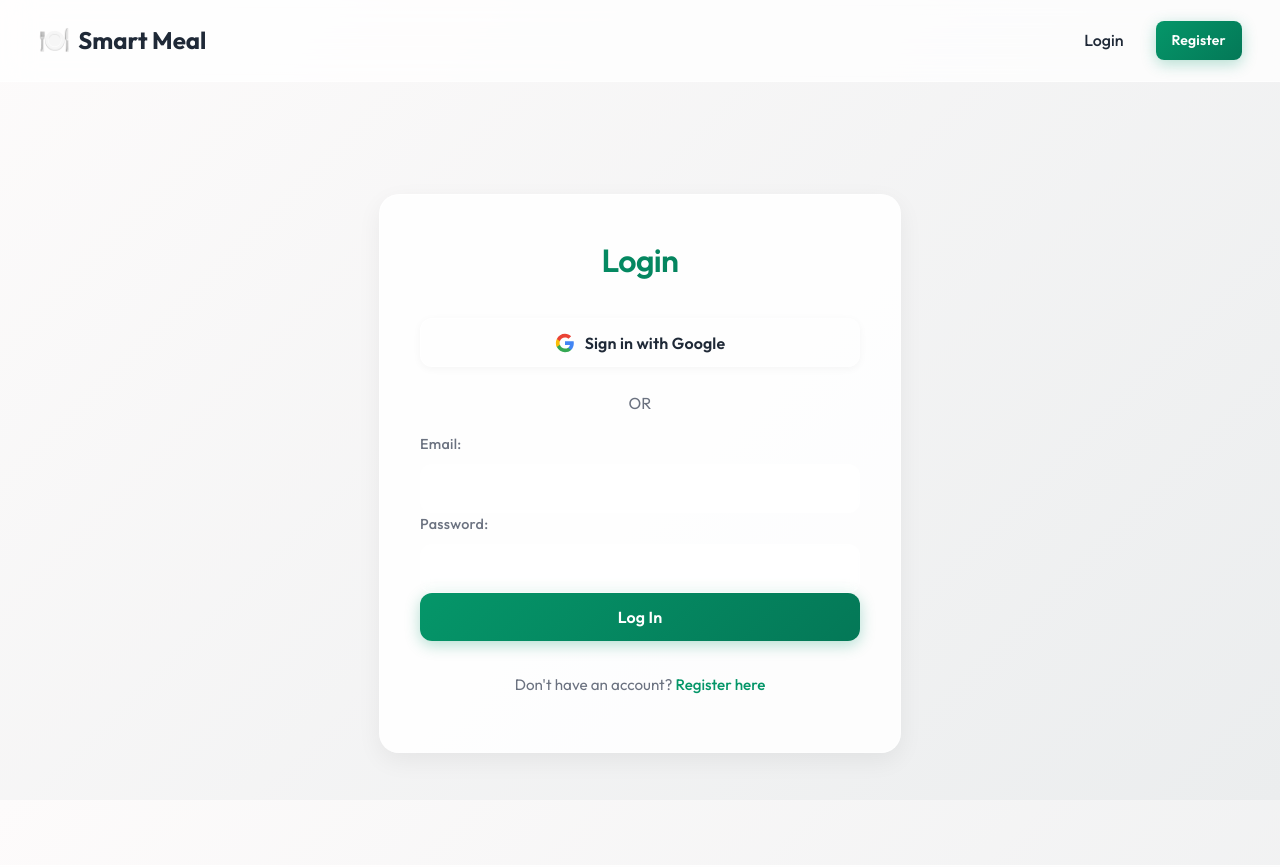
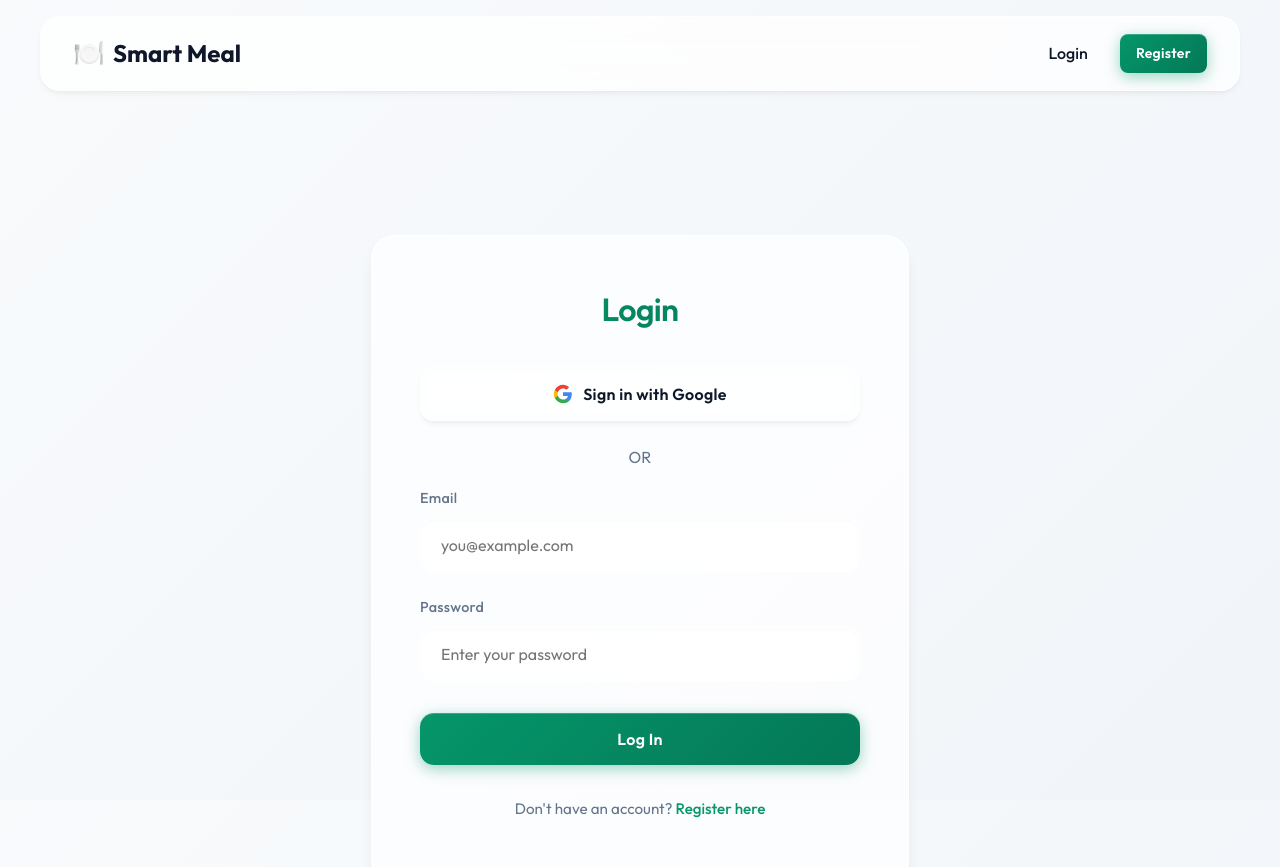
Before and after one commit to Raashidh-Rizvi/SmartMeal, a React app in the folder smartmeal/frontend/: page /login in a window 1280 px wide. Shown: the top 867 px of the page. Built offline with nearby package versions, Linux system fonts and the light colour scheme; no server answers; the HTML template or start-up script is replaced by a standard one.

Commit message:
feat: add initial frontend setup including a premium UI theme, authentication pages, and user dashboard.

```diff
--- a/smartmeal/frontend/src/index.css
+++ b/smartmeal/frontend/src/index.css
@@ -6,50 +6,50 @@
 
 :root {
   /* Ultra-Premium Light Theme */
-  --bg-gradient: linear-gradient(135deg, #fdfbfb 0%, #ebedee 100%);
-  --card-bg: rgba(255, 255, 255, 0.85);
-  --card-border: rgba(255, 255, 255, 0.5);
-  --text-main: #1f2937;
-  --text-muted: #6b7280;
+  --bg-gradient: linear-gradient(135deg, #f8fafc 0%, #f1f5f9 100%);
+  --card-bg: rgba(255, 255, 255, 0.7);
+  --card-border: rgba(255, 255, 255, 0.9);
+  --text-main: #0f172a;
+  --text-muted: #64748b;
 
   --primary: #059669; /* Rich Emerald */
-  --primary-glow: rgba(5, 150, 105, 0.3);
+  --primary-glow: rgba(5, 150, 105, 0.4);
   --primary-hover: #047857;
 
   --danger: #ef4444;
   --danger-hover: #dc2626;
 
-  --shadow-sm: 0 2px 8px rgba(0, 0, 0, 0.04);
-  --shadow-md: 0 8px 24px rgba(0, 0, 0, 0.06);
-  --shadow-lg: 0 20px 40px rgba(0, 0, 0, 0.08);
+  --shadow-sm: 0 4px 6px -1px rgba(0, 0, 0, 0.05), 0 2px 4px -1px rgba(0, 0, 0, 0.03);
+  --shadow-md: 0 10px 15px -3px rgba(0, 0, 0, 0.08), 0 4px 6px -2px rgba(0, 0, 0, 0.04);
+  --shadow-lg: 0 20px 25px -5px rgba(0, 0, 0, 0.1), 0 10px 10px -5px rgba(0, 0, 0, 0.04);
 
-  --glass-blur: blur(16px);
+  --glass-blur: blur(24px);
   --navbar-bg: rgba(255, 255, 255, 0.75);
-  --mobile-menu-bg: #f8fafc; /* Solid background for mobile menu */
+  --mobile-menu-bg: #f8fafc;
 }
 
 .dark {
-  /* Ultra-Premium Dark Theme - Midnight Emerald */
-  --bg-gradient: linear-gradient(135deg, #0f172a 0%, #020617 100%);
-  --card-bg: rgba(30, 41, 59, 0.6);
-  --card-border: rgba(255, 255, 255, 0.08);
+  /* Ultra-Premium Dark Theme - Midnight */
+  --bg-gradient: radial-gradient(circle at top right, #1e293b, #0f172a, #020617);
+  --card-bg: rgba(30, 41, 59, 0.45);
+  --card-border: rgba(255, 255, 255, 0.1);
   --text-main: #f8fafc;
   --text-muted: #94a3b8;
 
   --primary: #10b981; /* Vibrant Emerald */
-  --primary-glow: rgba(16, 185, 129, 0.25);
+  --primary-glow: rgba(16, 185, 129, 0.35);
   --primary-hover: #34d399;
 
   --danger: #f87171;
   --danger-hover: #ef4444;
 
-  --shadow-sm: 0 2px 8px rgba(0, 0, 0, 0.2);
-  --shadow-md: 0 8px 32px rgba(0, 0, 0, 0.3);
-  --shadow-lg: 0 24px 48px rgba(0, 0, 0, 0.4);
+  --shadow-sm: 0 4px 6px -1px rgba(0, 0, 0, 0.2), 0 2px 4px -1px rgba(0, 0, 0, 0.1);
+  --shadow-md: 0 10px 15px -3px rgba(0, 0, 0, 0.3), 0 4px 6px -2px rgba(0, 0, 0, 0.15);
+  --shadow-lg: 0 25px 50px -12px rgba(0, 0, 0, 0.5);
 
-  --glass-blur: blur(20px);
+  --glass-blur: blur(24px);
   --navbar-bg: rgba(15, 23, 42, 0.65);
-  --mobile-menu-bg: #0f172a; /* Solid dark background for mobile menu */
+  --mobile-menu-bg: #0f172a;
 }
 
 body {
@@ -102,7 +102,7 @@ a {
   color: var(--primary);
   text-decoration: none;
   font-weight: 500;
-  transition: all 0.2s ease;
+  transition: all 0.3s cubic-bezier(0.25, 0.8, 0.25, 1);
 }
 
 a:hover {
@@ -116,13 +116,14 @@ a:hover {
   backdrop-filter: var(--glass-blur);
   -webkit-backdrop-filter: var(--glass-blur);
   border: 1px solid var(--card-border);
-  border-radius: 20px;
+  border-radius: 24px;
   box-shadow: var(--shadow-md);
-  padding: 2.5rem;
-  transition: transform 0.3s ease, box-shadow 0.3s ease;
+  padding: 3rem;
+  transition: transform 0.4s cubic-bezier(0.175, 0.885, 0.32, 1.275), box-shadow 0.4s ease;
 }
 
 .card:hover, .dashboard-content:hover {
+  transform: translateY(-4px);
   box-shadow: var(--shadow-lg);
 }
 
@@ -142,28 +143,34 @@ label {
 
 input, select {
   width: 100%;
-  padding: 0.85rem 1.25rem;
+  padding: 1rem 1.25rem;
   font-size: 1rem;
   font-family: inherit;
   color: var(--text-main);
-  background: rgba(255, 255, 255, 0.03); /* Extremely subtle */
-  backdrop-filter: blur(4px);
+  background: rgba(255, 255, 255, 0.5); /* Modern frosted field */
+  backdrop-filter: blur(8px);
   border: 1px solid var(--card-border);
-  border-radius: 12px;
+  border-radius: 14px;
   box-sizing: border-box;
   transition: all 0.3s cubic-bezier(0.4, 0, 0.2, 1);
+  box-shadow: inset 0 2px 4px rgba(0,0,0,0.02);
 }
 
 .dark input, .dark select {
-  background: rgba(0, 0, 0, 0.2);
+  background: rgba(0, 0, 0, 0.3);
+  box-shadow: inset 0 2px 4px rgba(0,0,0,0.2);
 }
 
 input:focus, select:focus {
   outline: none;
   border-color: var(--primary);
-  background: rgba(255, 255, 255, 0.08); /* slight brightness on focus */
-  box-shadow: 0 0 0 4px var(--primary-glow);
-  transform: translateY(-1px);
+  background: rgba(255, 255, 255, 0.8);
+  box-shadow: 0 0 0 4px var(--primary-glow), inset 0 1px 2px rgba(0,0,0,0.01);
+  transform: translateY(-2px);
+}
+
+.dark input:focus, .dark select:focus {
+  background: rgba(0, 0, 0, 0.5);
 }
 
 input:disabled {
@@ -177,48 +184,65 @@ button, .btn-primary {
   align-items: center;
   justify-content: center;
   width: 100%;
-  padding: 0.85rem 1.5rem;
+  padding: 1rem 1.5rem;
   font-size: 1rem;
   font-weight: 600;
   font-family: inherit;
   color: #fff;
   background: linear-gradient(135deg, var(--primary) 0%, var(--primary-hover) 100%);
   border: none;
-  border-radius: 12px;
+  border-radius: 14px;
   cursor: pointer;
-  box-shadow: 0 4px 15px var(--primary-glow);
-  transition: all 0.3s cubic-bezier(0.4, 0, 0.2, 1);
-  letter-spacing: 0.01em;
+  box-shadow: 0 4px 15px var(--primary-glow), inset 0 1px 0 rgba(255,255,255,0.2);
+  transition: all 0.3s cubic-bezier(0.25, 0.8, 0.25, 1);
+  letter-spacing: 0.02em;
+  position: relative;
+  overflow: hidden;
+}
+
+button::after, .btn-primary::after {
+  content: '';
+  position: absolute;
+  top: 0; left: 0; width: 100%; height: 100%;
+  background: linear-gradient(rgba(255,255,255,0.1), transparent);
+  opacity: 0;
+  transition: opacity 0.3s;
+}
+
+button:hover::after, .btn-primary:hover::after {
+  opacity: 1;
 }
 
 button:hover, .btn-primary:hover {
-  transform: translateY(-2px);
-  box-shadow: 0 8px 25px var(--primary-glow);
-  filter: brightness(1.1);
+  transform: translateY(-3px);
+  box-shadow: 0 8px 25px var(--primary-glow), inset 0 1px 0 rgba(255,255,255,0.3);
 }
 
 button:active, .btn-primary:active {
   transform: translateY(1px);
+  box-shadow: 0 2px 8px var(--primary-glow);
 }
 
 button:disabled {
   background: var(--text-muted);
   box-shadow: none;
-  opacity: 0.7;
+  opacity: 0.6;
   cursor: not-allowed;
   transform: none;
-  filter: none;
 }
 
+button:disabled::after { display: none; }
+
 .btn-secondary {
-  background: transparent;
+  background: rgba(255, 255, 255, 0.05);
+  backdrop-filter: blur(8px);
   color: var(--text-main);
   border: 1px solid var(--card-border);
   box-shadow: var(--shadow-sm);
 }
 
 .btn-secondary:hover {
-  background: rgba(255, 255, 255, 0.05);
+  background: rgba(255, 255, 255, 0.15);
   box-shadow: var(--shadow-md);
   color: var(--text-main);
 }
@@ -237,6 +261,60 @@ button:disabled {
   font-size: 0.875rem;
   border-radius: 8px;
   width: auto;
+}
+
+/* Dashboard Grid Component */
+.dashboard-grid {
+  display: grid;
+  grid-template-columns: repeat(auto-fit, minmax(200px, 1fr));
+  gap: 1.5rem;
+  margin-top: 2rem;
+}
+
+.dashboard-card {
+  padding: 2rem;
+  text-align: center;
+  display: flex;
+  flex-direction: column;
+  align-items: center;
+  justify-content: center;
+  gap: 0.5rem;
+  text-decoration: none;
+  border-radius: 20px;
+  border: 1px solid var(--card-border);
+  background: var(--card-bg);
+  transition: all 0.3s cubic-bezier(0.25, 0.8, 0.25, 1);
+}
+
+.dashboard-card:hover {
+  transform: translateY(-5px);
+  border-color: var(--primary);
+  box-shadow: 0 10px 25px var(--primary-glow);
+}
+
+.card-icon {
+  font-size: 2.5rem;
+  margin-bottom: 0.5rem;
+  background: rgba(16, 185, 129, 0.1);
+  width: 70px;
+  height: 70px;
+  display: flex;
+  align-items: center;
+  justify-content: center;
+  border-radius: 50%;
+  color: var(--primary);
+}
+
+.dashboard-card h3 {
+  margin: 0;
+  color: var(--text-main);
+  font-size: 1.25rem;
+}
+
+.dashboard-card p {
+  margin: 0;
+  color: var(--text-muted);
+  font-size: 0.95rem;
 }
 
 /* Layout Utilities */
@@ -342,14 +420,26 @@ button:disabled {
   display: flex;
   justify-content: space-between;
   align-items: center;
-  padding: 1.25rem 3%;
+  gap: 2rem;
+  padding: 1rem 2rem;
   background: var(--navbar-bg);
   backdrop-filter: var(--glass-blur);
   -webkit-backdrop-filter: var(--glass-blur);
-  border-bottom: 1px solid var(--card-border);
+  border: 1px solid var(--card-border);
+  border-radius: 20px;
+  box-shadow: var(--shadow-sm);
   position: sticky;
-  top: 0;
+  top: 1rem;
   z-index: 200;
+  width: 96%;
+  max-width: 1200px;
+  margin: 1rem auto 2rem auto;
+  box-sizing: border-box;
+  transition: all 0.3s ease;
+}
+
+.navbar-brand {
+  margin-right: auto;
 }
 
 .navbar-brand a {
@@ -774,7 +864,16 @@ button:disabled {
   .profile-container { padding: 1.5rem; }
 
   /* Navbar — Hamburger Menu */
-  .navbar { padding: 1rem 1.25rem; position: sticky; }
+  .navbar {
+    padding: 1rem 1.25rem;
+    position: sticky;
+    top: 0;
+    margin: 0;
+    border-radius: 0;
+    border-top: none;
+    border-left: none;
+    border-right: none;
+  }
   .navbar-toggle { display: flex; align-items: center; justify-content: center; }
 
   .navbar-menu {
--- a/smartmeal/frontend/src/pages/authentication/Login.jsx
+++ b/smartmeal/frontend/src/pages/authentication/Login.jsx
@@ -15,7 +15,7 @@ function Login() {
       setError('');
       await loginWithGoogle();
       navigate('/dashboard');
-    } catch (err) {
+    } catch {
       setError('Google Sign-In failed. Please try again.');
     }
   };
@@ -66,25 +66,27 @@ function Login() {
       </div>
 
       <form onSubmit={handleSubmit}>
-        <div>
-          <label>Email: </label>
+        <div className="form-group">
+          <label>Email</label>
           <input
             type="email"
             value={email}
             onChange={(e) => setEmail(e.target.value)}
+            placeholder="you@example.com"
             required
           />
         </div>
-        <div>
-          <label>Password: </label>
+        <div className="form-group">
+          <label>Password</label>
           <input
             type="password"
             value={password}
             onChange={(e) => setPassword(e.target.value)}
+            placeholder="Enter your password"
             required
           />
         </div>
-        <button type="submit">Log In</button>
+        <button type="submit" className="btn-primary" style={{ marginTop: '0.5rem' }}>Log In</button>
       </form>
       <p>
         Don't have an account? <Link to="/register">Register here</Link>
--- a/smartmeal/frontend/src/pages/authentication/Register.jsx
+++ b/smartmeal/frontend/src/pages/authentication/Register.jsx
@@ -123,7 +123,7 @@ function Register() {
             required
           />
         </div>
-        <button type="submit" disabled={loading}>
+        <button type="submit" className="btn-primary" disabled={loading} style={{ marginTop: '0.5rem' }}>
           {loading ? 'Creating account...' : 'Create Account'}
         </button>
       </form>
```
Also changed, not shown: smartmeal/frontend/src/pages/users/Dashboard.jsx (+30 -7 lines).
